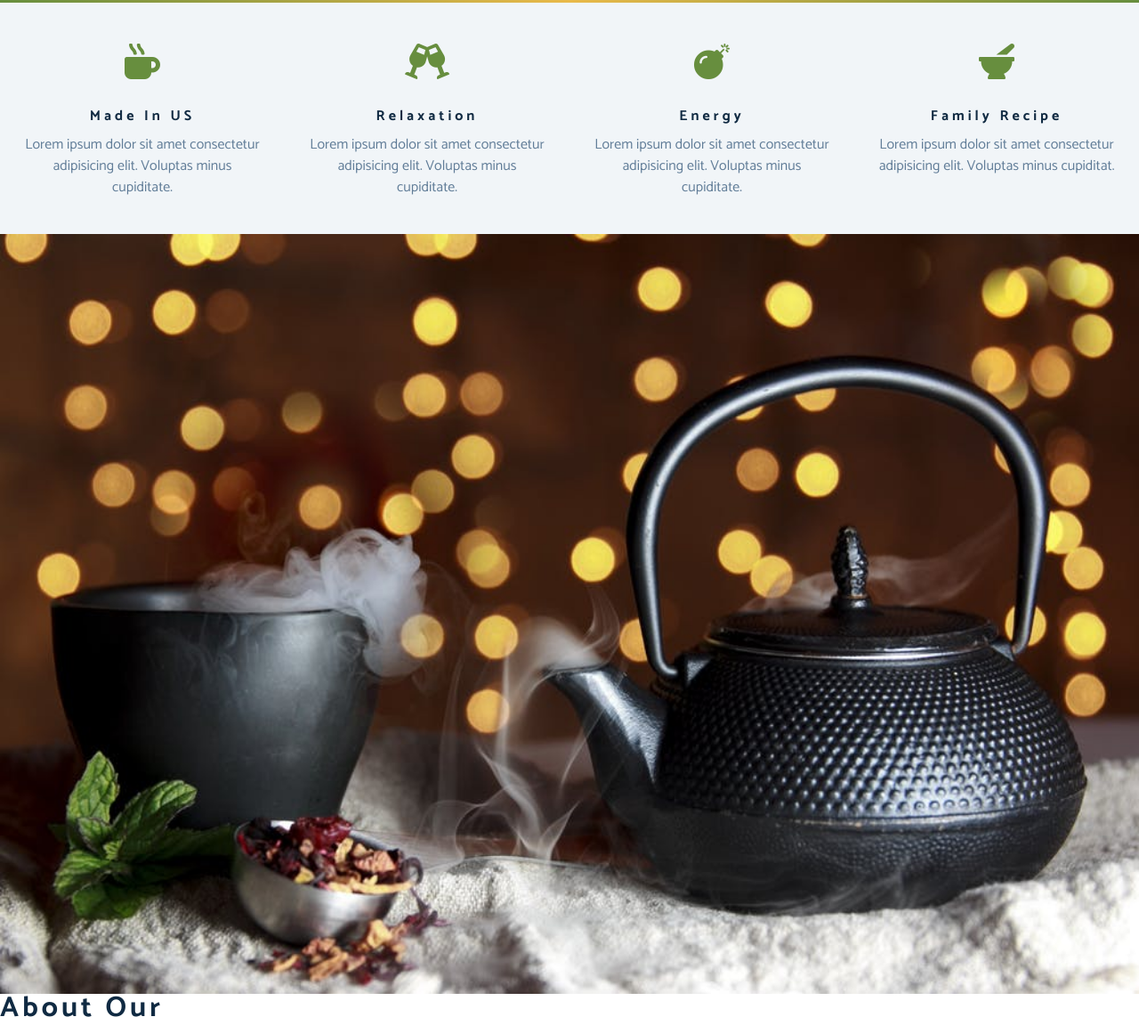
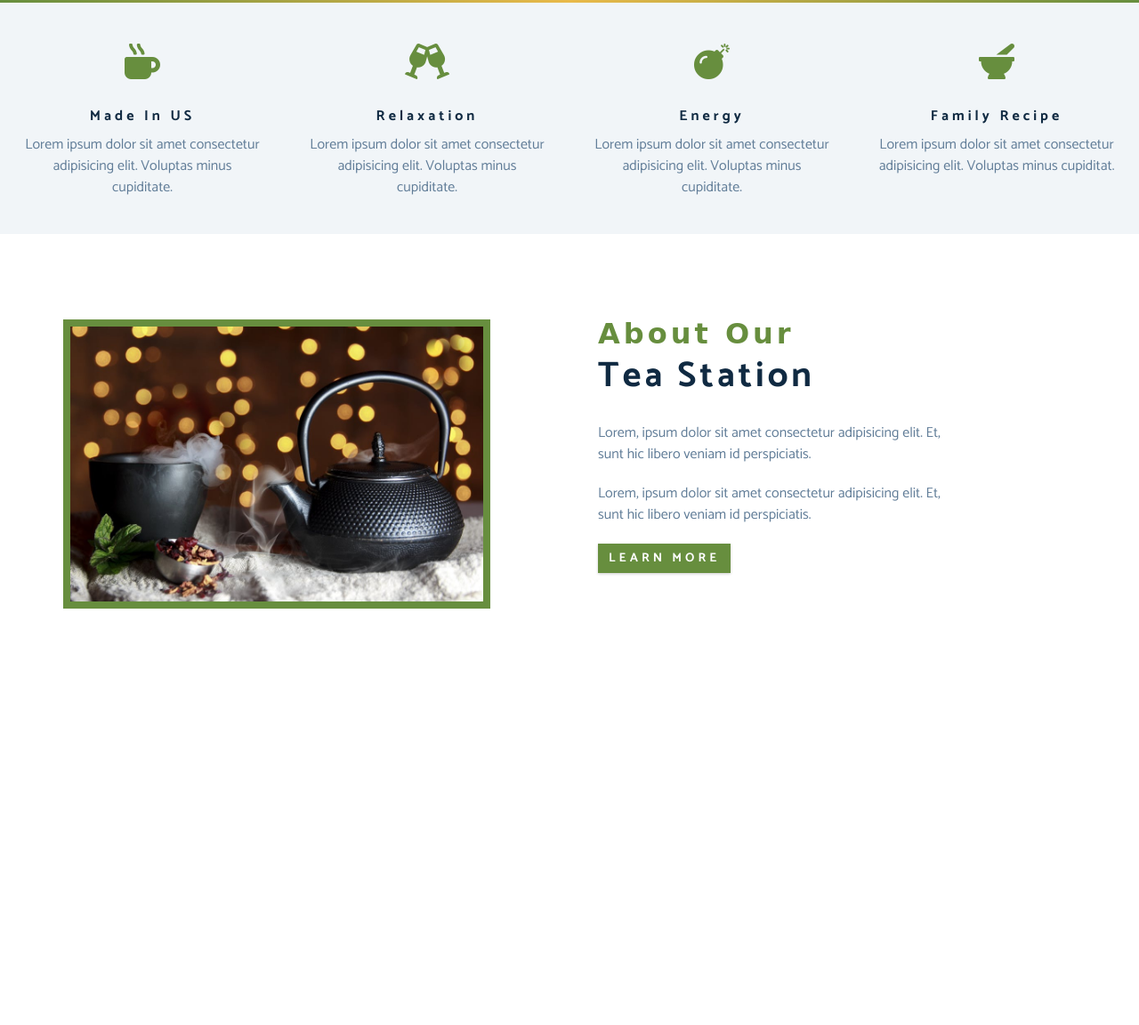
Before and after one commit to mimakuch/tea--station--project, a plain HTML site: page index.html in a window 1280 px wide. Shown: the part 805-1957 px from the top of the page at 89% size. After the commit the page ends 1585 px from the top, so only its background shows below. Drawn offline with Linux system fonts and the light colour scheme; a web font is replaced by a local one.

Commit message:
about section CSS added

```diff
--- a/css/styles.css
+++ b/css/styles.css
@@ -101,12 +101,12 @@ p {
     text-transform: uppercase;
     background: var(--clr-primary);
     color: var(--clr-white);
-    padding:  0.75rem 1rem;
+    padding:  0.375rem 0.75rem;
     letter-spacing: var(--spacing);
     display: inline-block;
     font-weight: 700;
     transition: var(--transition);
-    font-size: 1rem;
+    font-size: 0.875rem;
     border: none;
     cursor: pointer;
     box-shadow: 0 1px 3px rgba(0, 0, 0, 0.2);
@@ -121,6 +121,29 @@ p {
     content: "";
     clear: both;
     display: table;
+}
+
+.section-title h3 {
+    font-family: var(--ff-secondary);
+    color: var(--clr-primary);
+}
+
+.section-title {
+    margin-bottom: 2rem;
+}
+
+.section-center {
+    padding: 4rem 0;
+    width: 85vw;
+    margin: 0 auto;
+    max-width: 1170px;
+}
+
+@media screen and (min-width: 992px) {
+    .section-center {
+        width: 95vw;
+        padding: 4rem 1rem;
+    }
 }
 
 /*==============
@@ -226,3 +249,43 @@ Skills
         width: 25%;
     }
 }
+
+/*==============
+About
+============== */
+
+.about-img, .about-info {
+    padding: 2rem 0;
+}
+
+.about-picture-container {
+    background: var(--clr-primary);
+    border: 0.5rem solid var(--clr-primary);
+    max-width: 30rem;
+    overflow: hidden;
+}
+
+.about-picture {
+    transition: var(--transition);
+}
+
+.about-picture-container:hover .about-picture {
+    opacity: 0.5;
+    transform: scale(1.2);
+}
+
+.about-text {
+    max-width: 26rem;
+    color: var(--clr-grey-5);
+}
+
+@media screen and (min-width: 992px) {
+    .about-img, .about-info  {
+        float: left;
+        width: 50%;
+    }
+
+    .about-info {
+        padding-left: 2rem;
+    }
+}
```
